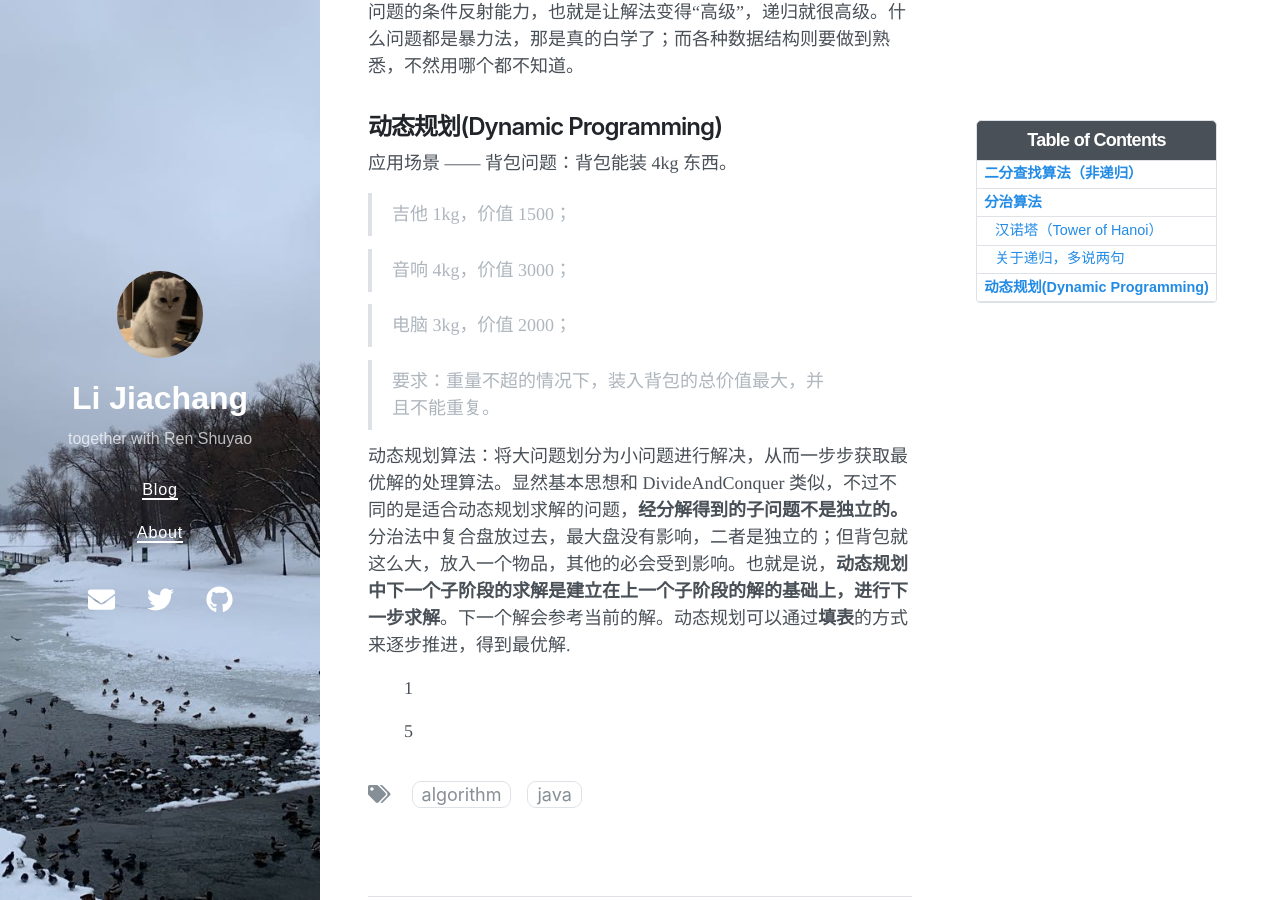
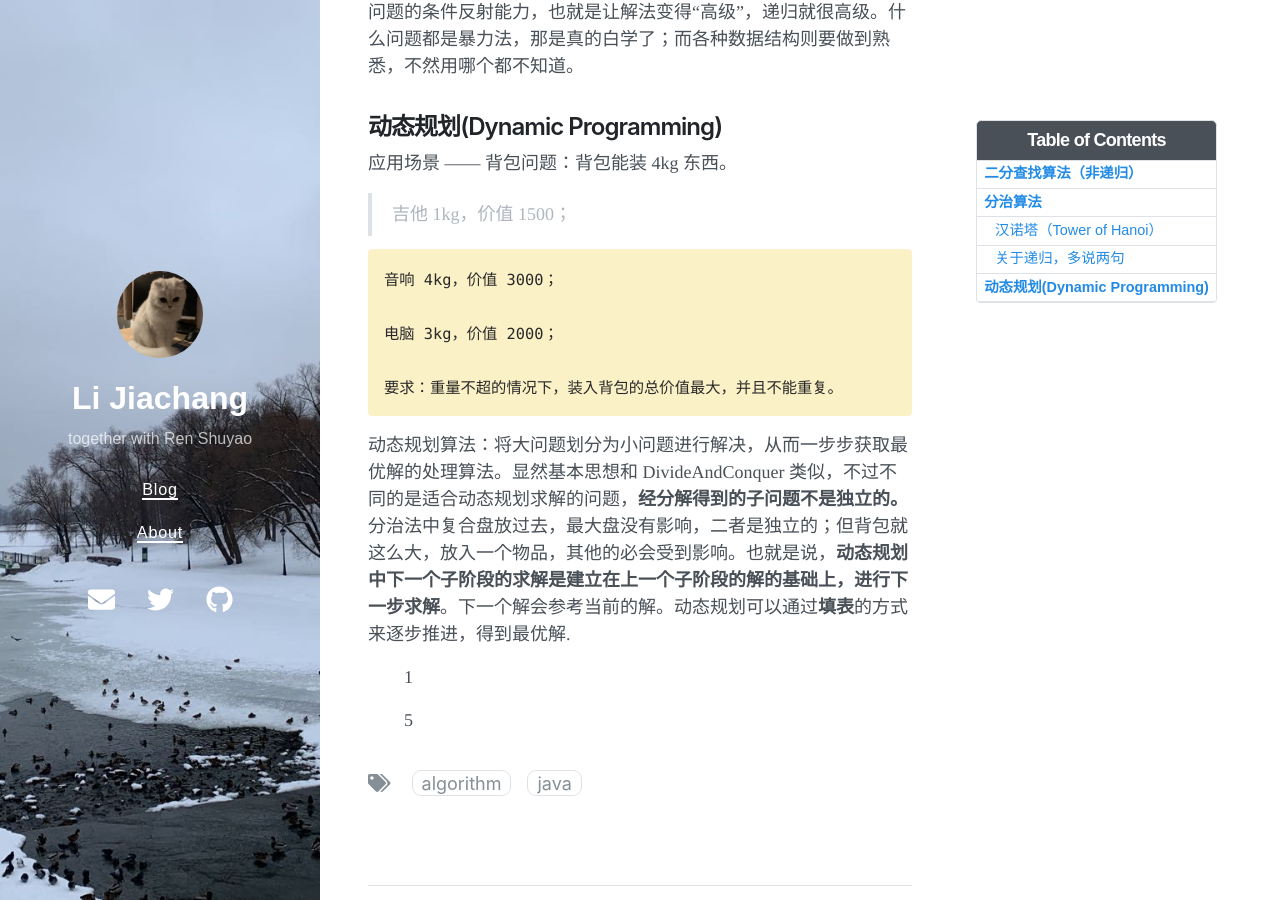
Before and after one commit to Jeremy1Lee/Jeremy1Lee.github.io, a Jekyll site: the page built from _posts/2022-10-03-ten-algorithms.md, in a window 1280 px wide and 900 px high, scrolled down 4969 px. Built offline with Jekyll 4.4.1, drawn with Linux system fonts in a browser that asks for light colours; nearby versions of some CDN libraries.

```diff
--- a/_posts/2022-10-03-ten-algorithms.md
+++ b/_posts/2022-10-03-ten-algorithms.md
@@ -172,11 +172,11 @@ public static void hanoiTower(int num, char a, char b, char c){
 
 > 吉他 1kg，价值 1500；
 
-> 音响 4kg，价值 3000；
+    音响 4kg，价值 3000；
 
-> 电脑 3kg，价值 2000；
+    电脑 3kg，价值 2000；
 
-> 要求：重量不超的情况下，装入背包的总价值最大，并且不能重复。
+    要求：重量不超的情况下，装入背包的总价值最大，并且不能重复。
 
 动态规划算法：将大问题划分为小问题进行解决，从而一步步获取最优解的处理算法。显然基本思想和 DivideAndConquer 类似，不过不同的是适合动态规划求解的问题，**经分解得到的子问题不是独立的。**分治法中复合盘放过去，最大盘没有影响，二者是独立的；但背包就这么大，放入一个物品，其他的必会受到影响。也就是说，**动态规划中下一个子阶段的求解是建立在上一个子阶段的解的基础上，进行下一步求解**。下一个解会参考当前的解。动态规划可以通过**填表**的方式来逐步推进，得到最优解.
 
```
